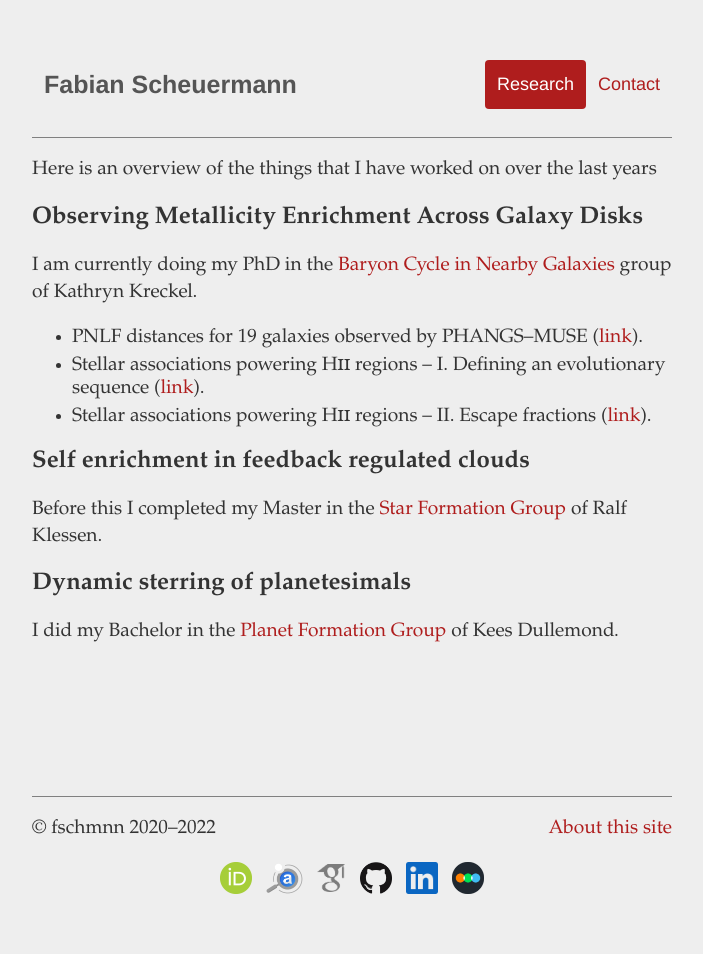
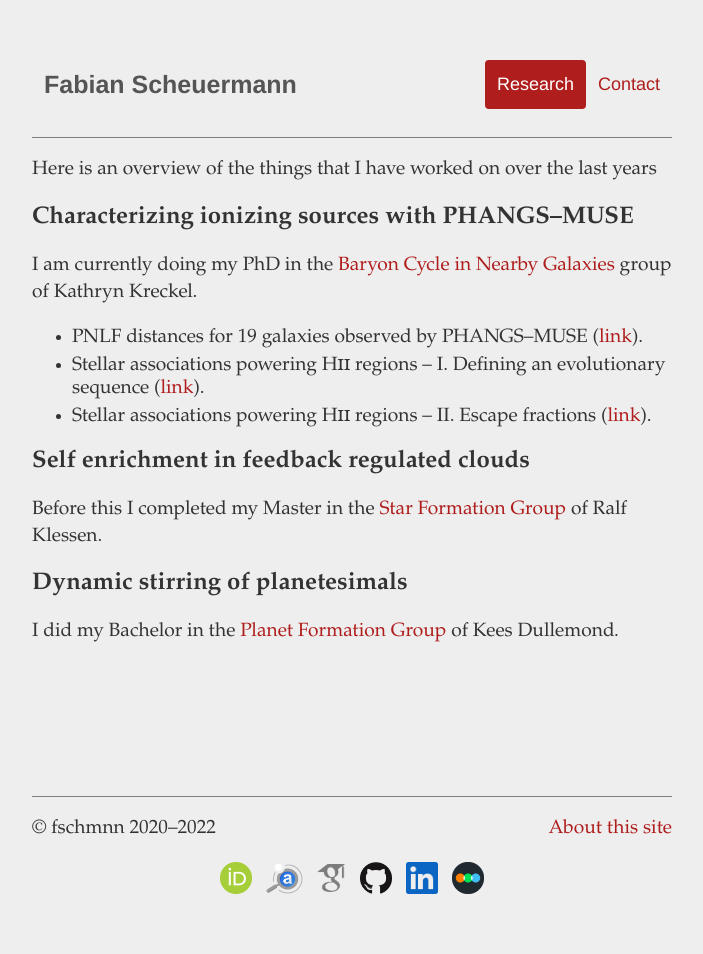
Before and after one commit to fschmnn/fschmnn.github.io, a Jekyll site: the page built from _pages/research.md, in a window 1280 px wide. Shown: the whole page, without its empty margins (288-991 px from the left). Built offline with Jekyll 4.4.1, drawn with Linux system fonts in a browser that asks for light colours.

Commit message:
2023.02.24 - update research

```diff
--- a/_pages/research.md
+++ b/_pages/research.md
@@ -7,7 +7,7 @@ description: Here is an overview of the things I've been working on over the las
 
 Here is an overview of the things that I have worked on over the last years
 
-## Observing Metallicity Enrichment Across Galaxy Disks
+## Characterizing ionizing sources with PHANGS–MUSE
 
 I am currently doing my PhD in the [Baryon Cycle in Nearby Galaxies](https://wwwstaff.ari.uni-heidelberg.de/kkreckel/) group of Kathryn Kreckel.
 * PNLF distances for 19 galaxies observed by PHANGS–MUSE ([link](/research/pnlf)).
@@ -18,6 +18,6 @@ I am currently doing my PhD in the [Baryon Cycle in Nearby Galaxies](https://www
 
 Before this I completed my Master in the [Star Formation Group](http://klessen.org/) of Ralf Klessen.
 
-## Dynamic sterring of planetesimals
+## Dynamic stirring of planetesimals
 
 I did my Bachelor in the [Planet Formation Group](http://www.ita.uni-heidelberg.de/~dullemond/) of Kees Dullemond.
```
Also changed, not shown: Gemfile.lock, readme.md.
